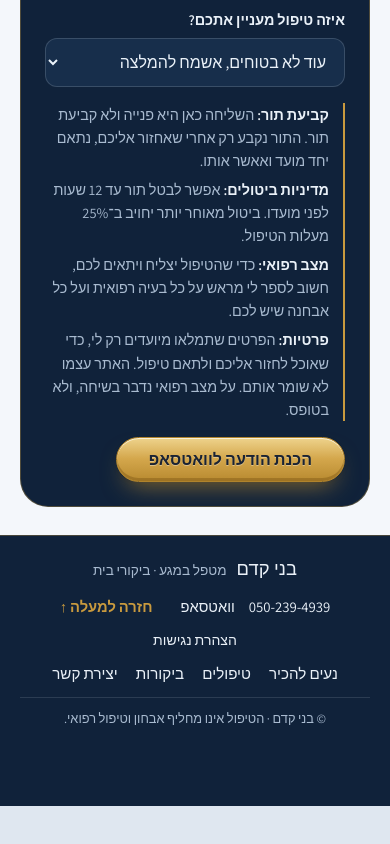
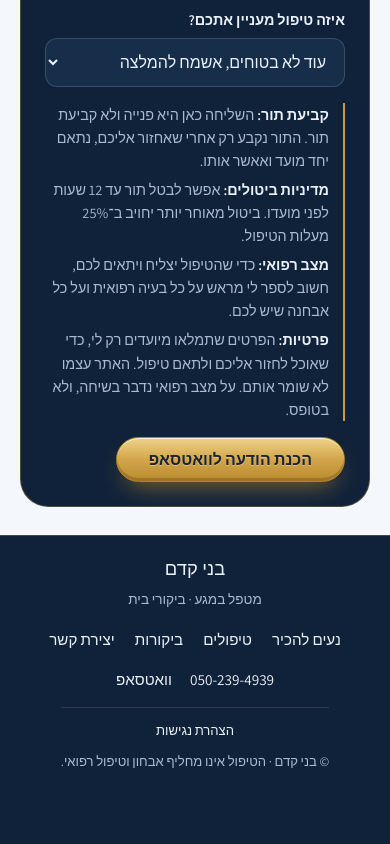
Before and after one commit to benykedem-a11y/benny-kedem-site, a plain HTML site: page index.html in a window 390 px wide. Shown: the part 10579-11423 px from the top of the page. Before the commit the page ends 11385 px from the top, so only its background shows below. Drawn offline with Linux system fonts and the light colour scheme.

Commit message:
Add files via upload

```diff
--- a/index.html
+++ b/index.html
@@ -533,6 +533,22 @@ footer .wrap{display:flex;flex-wrap:wrap;align-items:center;justify-content:spac
   .path::before{top:10px;bottom:10px;inset-inline:27px auto;width:2px;height:auto;background:repeating-linear-gradient(to bottom,var(--gold) 0 8px,transparent 8px 15px)}
   .path li{flex-direction:row;align-items:flex-start;text-align:start}
 }
+
+/* footer v3: clean three-zone layout */
+footer .wrap{display:grid;grid-template-columns:auto 1fr auto;align-items:center;gap:14px 40px;font-size:.95rem}
+.f-nav{justify-content:center;gap:6px 26px}
+.f-contact{flex-direction:row;align-items:center;gap:18px}
+.f-bottom{grid-column:1/-1;display:flex;flex-wrap:wrap;align-items:baseline;justify-content:space-between;gap:6px 24px;padding-top:12px;border-top:1px solid color-mix(in srgb,var(--band-fg) 12%,transparent)}
+.f-bottom .f-note{flex:none;margin:0;padding:0;border:0;font-size:.82rem;text-align:start}
+.a11y{flex:none;font-size:.82rem}.a11y[open]{flex-basis:100%}
+@media (max-width:760px){
+  footer .wrap{grid-template-columns:1fr;justify-items:center;text-align:center;gap:14px}
+  .f-brand{flex-direction:column;align-items:center;gap:2px}
+  .f-nav{gap:6px 20px}
+  .f-bottom{flex-direction:column;align-items:center;text-align:center;gap:8px}
+  .f-bottom .f-note{text-align:center}
+  .f-brand{order:1}.f-nav{order:2}.f-contact{order:3}.f-bottom{order:4}
+}
 </style>
 </head>
 <body>
@@ -797,9 +813,7 @@ footer .wrap{display:flex;flex-wrap:wrap;align-items:center;justify-content:spac
   <div class="f-brand"><b>בני קדם</b><span>מטפל במגע · ביקורי בית</span></div>
   <nav class="f-nav" aria-label="ניווט תחתון"><a href="#about">נעים להכיר</a><a href="#treatments">טיפולים</a><a href="#reviews">ביקורות</a><a href="#contact">יצירת קשר</a></nav>
   <div class="f-contact"><bdi dir="ltr">050-239-4939</bdi><a href="https://wa.me/972502394939" target="_blank" rel="noopener">וואטסאפ</a></div>
-  <a class="f-top" href="#top">חזרה למעלה ↑</a>
-  <p class="f-note">© בני קדם · הטיפול אינו מחליף אבחון וטיפול רפואי.</p>
-  <details class="a11y"><summary>הצהרת נגישות</summary><p>האתר נבנה בעברית ובכיוון ימין לשמאל, וניתן לניווט במקלדת: קישור "דלג לתוכן" בראש העמוד, תוויות לכל שדות הטופס, טקסט חלופי לתמונות, ניגודיות צבעים לפי ההנחיות, ותנועה מופחתת למי שהגדיר זאת במכשיר. האתר נבדק בכלי בדיקה אוטומטי לפי WCAG 2.0 ברמה AA. אם נתקלתם בקושי, אשמח שתספרו לי בטלפון <bdi dir="ltr">050-239-4939</bdi> או בוואטסאפ, ואטפל בזה. עודכן לאחרונה: נובמבר 2026.</p></details>
+  <div class="f-bottom"><p class="f-note">© בני קדם · הטיפול אינו מחליף אבחון וטיפול רפואי.</p><details class="a11y"><summary>הצהרת נגישות</summary><p>האתר נבנה בעברית ובכיוון ימין לשמאל, וניתן לניווט במקלדת: קישור "דלג לתוכן" בראש העמוד, תוויות לכל שדות הטופס, טקסט חלופי לתמונות, ניגודיות צבעים לפי ההנחיות, ותנועה מופחתת למי שהגדיר זאת במכשיר. האתר נבדק בכלי בדיקה אוטומטי לפי WCAG 2.0 ברמה AA. אם נתקלתם בקושי, אשמח שתספרו לי בטלפון <bdi dir="ltr">050-239-4939</bdi> או בוואטסאפ, ואטפל בזה. עודכן לאחרונה: נובמבר 2026.</p></details></div>
 </div></footer>
 <a class="to-top" id="toTop" href="#top" aria-label="חזרה למעלה"><svg viewBox="0 0 24 24" width="20" height="20" fill="none" stroke="currentColor" stroke-width="2" stroke-linecap="round" stroke-linejoin="round" aria-hidden="true"><path d="M12 19V5M5 12l7-7 7 7"/></svg></a>
 </div>
```
